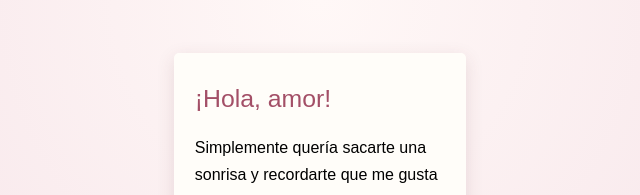
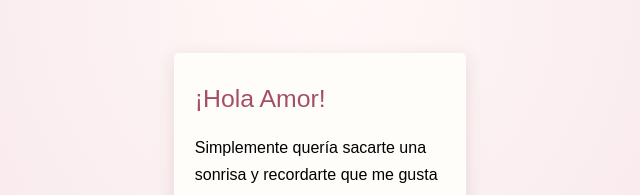
Before and after one commit to exolarmy20212021-commits/alberto-surprise, a plain HTML site: page index.html in a window 1280 px wide. Both pictures are taken after a click on the button "Abrir la carta". Shown: the top 195 px of the page, 320-960 px from the left. Drawn offline with Linux system fonts and the light colour scheme.

Commit message:
Update index.html

```diff
--- a/index.html
+++ b/index.html
@@ -76,7 +76,7 @@
     <div class="zona-sobre">
       <button class="sobre" id="sobre" aria-label="Abrir la carta" aria-expanded="false">
         <article class="carta">
-          <h1>¡Hola, amor!</h1>
+          <h1>¡Hola Amor!</h1>
           <p>Simplemente quería sacarte una sonrisa y recordarte que me gusta compartir estos pequeños momentos contigo.</p>
           <p>Y ahora... ¡te mando un beso enorme! 😘</p>
           <p class="firma">Con cariño,<br>Kervey</p>
```
